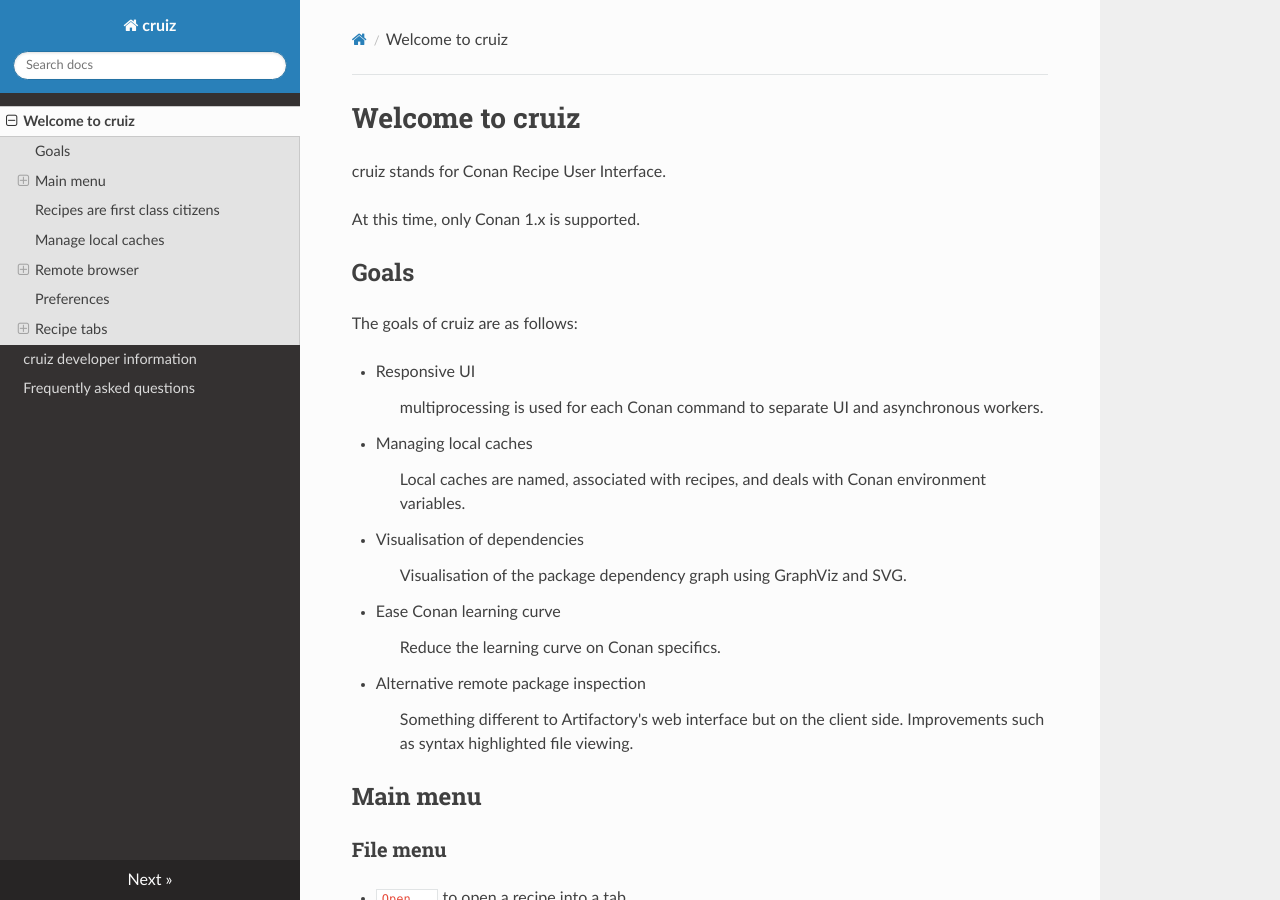
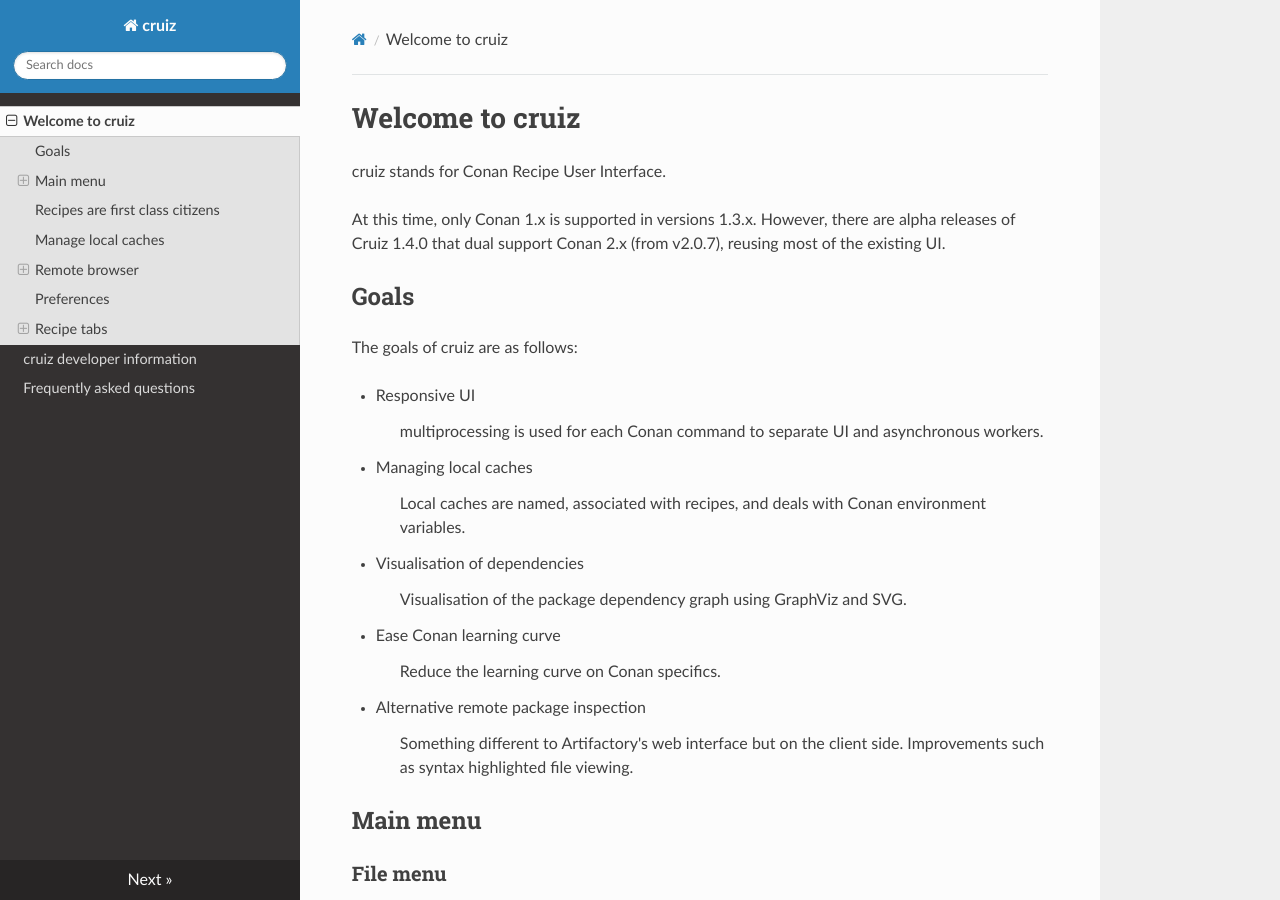
Before and after one commit to markfinal/cruiz-docs, an MkDocs documentation site: the page built from docs/index.md, in a window 1280 px wide and 900 px high. Built offline with MkDocs 1.6.1, drawn with Linux system fonts in a browser that asks for light colours; nearby versions of some CDN libraries.

Commit message:
First mention of Conan 2.x support in Cruiz 1.4.0 alphas

```diff
--- a/docs/index.md
+++ b/docs/index.md
@@ -2,7 +2,8 @@
 
 cruiz stands for Conan Recipe User Interface.
 
-At this time, only Conan 1.x is supported.
+At this time, only Conan 1.x is supported in versions 1.3.x.
+However, there are alpha releases of Cruiz 1.4.0 that dual support Conan 2.x (from v2.0.7), reusing most of the existing UI.
 
 ## Goals
 The goals of cruiz are as follows:
```
